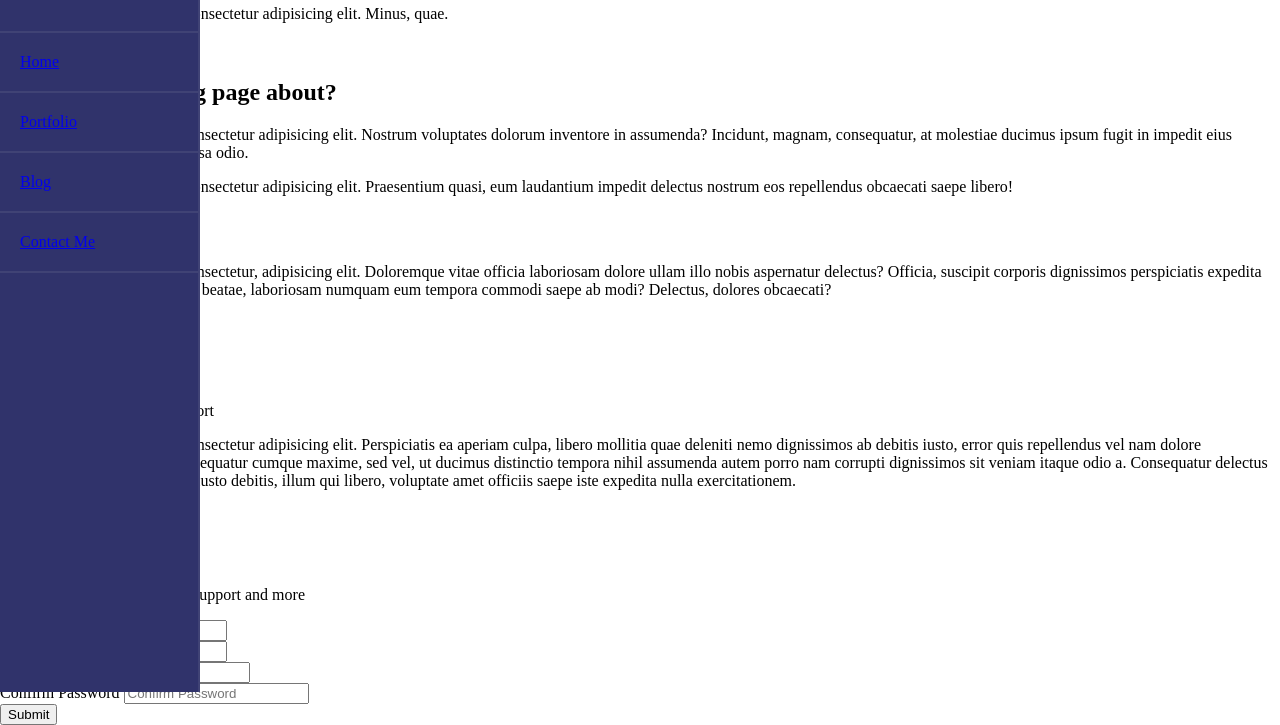
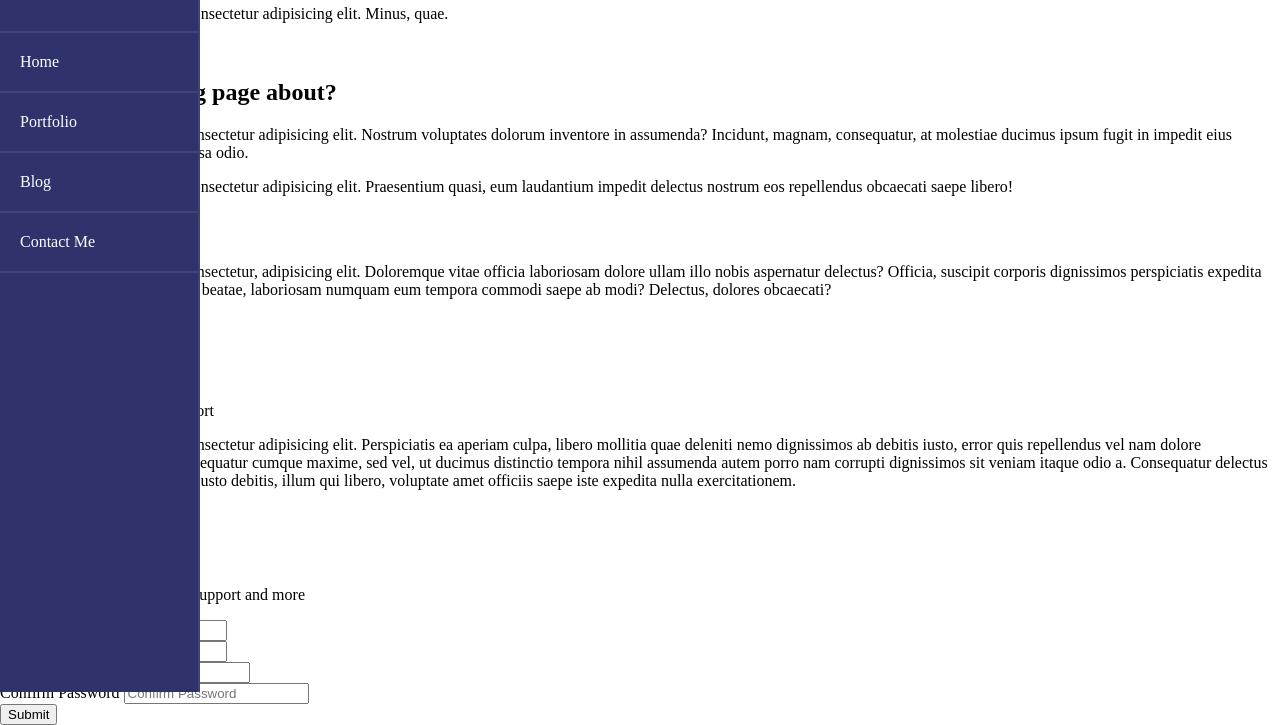
Before and after one commit to BrianMcPhillips/Landing-Page, a plain HTML site: page index.html in a window 1280 px wide. Shown: the part 108-833 px from the top of the page. Drawn offline with Linux system fonts and the light colour scheme.

Commit message:
complete nav styling

```diff
--- a/style.css
+++ b/style.css
@@ -53,3 +53,12 @@ nav ul li {
 nav ul li:first-of-type {
   border-top: 2px solid rgba(200, 200, 200, 0.1);
 }
+
+nav ul li a {
+  color: #fff;
+  text-decoration: none;
+}
+
+nav ul li a:hover {
+  text-decoration: underline;
+}
```
